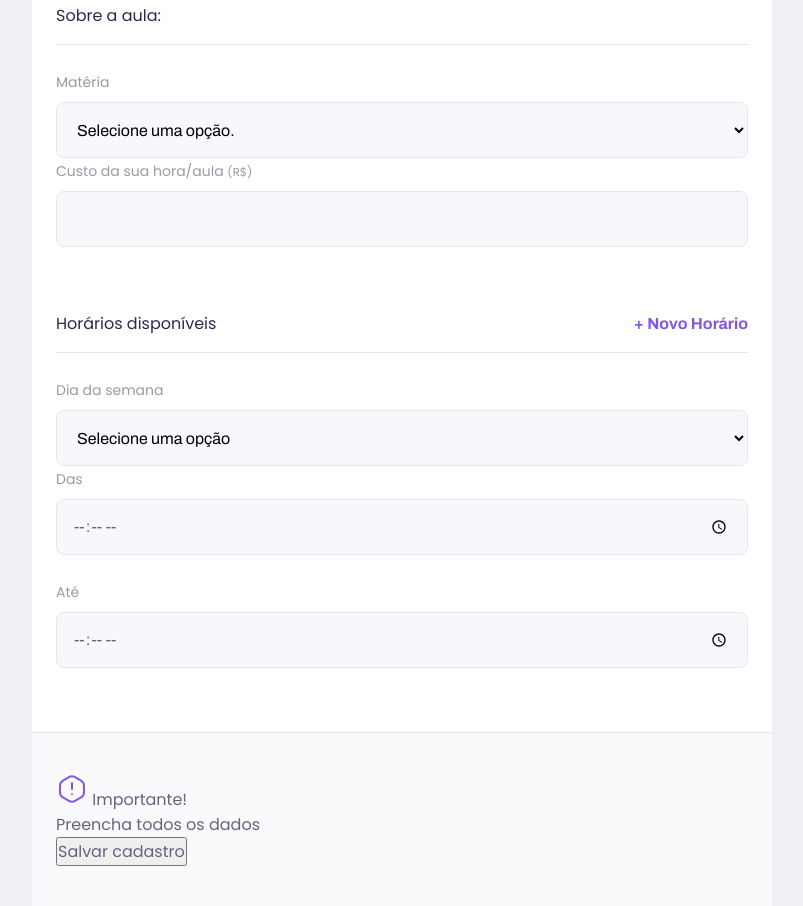
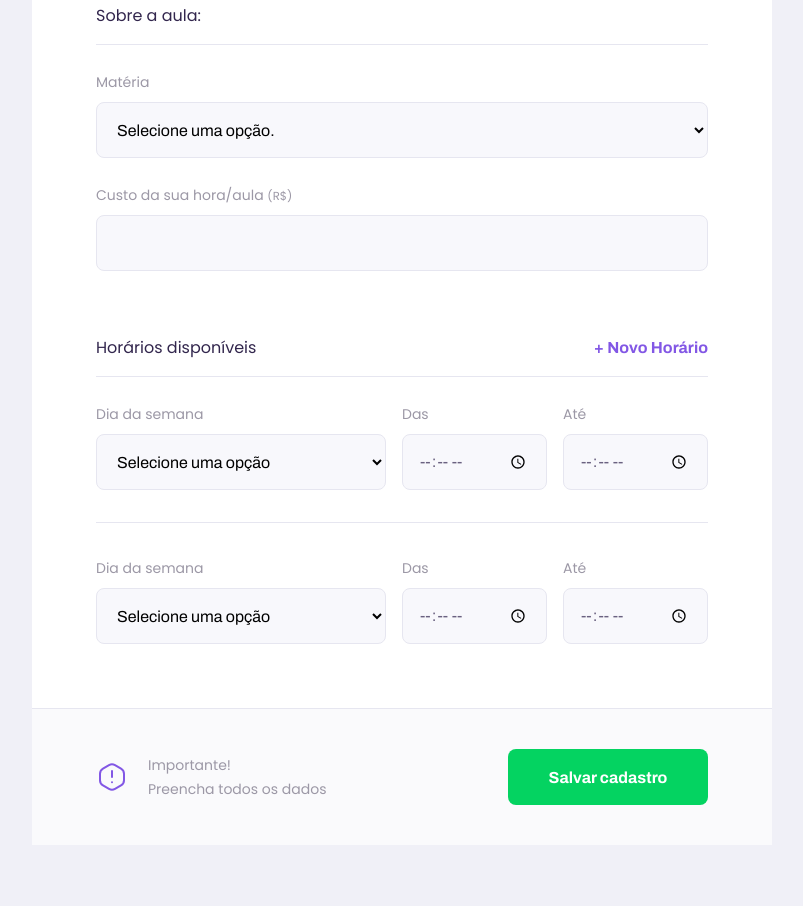
Before and after one commit to carloserocha/nlw, a plain HTML site: page give-classes.html in a window 1280 px wide. Shown: the part 1038-1944 px from the top of the page, without its empty margins (238-1041 px from the left). After the commit the page ends 1883 px from the top, so only its background shows below. Drawn offline with Linux system fonts and the light colour scheme; a script that the page names is missing.

Commit message:
CSS finalizado

```diff
--- a/give-classes.html
+++ b/give-classes.html
@@ -130,6 +130,34 @@
 
           </div>
 
+          <div class="schedule-item">
+
+            <div class="select-block">
+              <label for="weekday">Dia da semana</label>
+              <select name="weekday[]" required>
+                <option value="">Selecione uma opção</option>
+                <option value="0">Domingo</option>
+                <option value="1">Segunda-feira</option>
+                <option value="2">Terça-feira</option>
+                <option value="3">Quarta-feira</option>
+                <option value="4">Quinta-feira</option>
+                <option value="5">Sexta-feira</option>
+                <option value="6">Sábado</option>
+              </select>
+            </div>
+
+            <div class="input-block">
+              <label for="time_from">Das</label>
+              <input type="time" name="time_from[]" required>
+            </div>
+
+            <div class="input-block">
+              <label for="time_to">Até</label>
+              <input type="time" name="time_to[]" required>
+            </div>
+
+          </div>
+
         </fieldset>
 
       </form>
--- a/styles/partials/give-classes.css
+++ b/styles/partials/give-classes.css
@@ -57,7 +57,7 @@
 
 #page-give-classes .input-block+.input-block,
 #page-give-classes .input-block+.textarea-block,
-#page-give-classes .input-block+.input-block {
+#page-give-classes .select-block+.input-block {
     margin-top: 2.4rem;
 }
 
@@ -69,10 +69,86 @@
     margin-top: 6.4rem;
 }
 
+#page-give-classes main footer p {
+    display: flex;
+    align-items: center;
+    justify-content: center;
 
+    font-size: 1.4rem;
+    line-height: 2.4rem;
+
+    color: var(--color-text-complement);
+}
+
+#page-give-classes main footer img {
+    margin-right: 2rem;
+}
+
+#page-give-classes main footer button {
+    width: 100%;
+    height: 5.6rem;
+    background: var(--color-secondary);
+    color: var(--color-button-text);
+    border: 0;
+    border-radius: 0.8rem;
+    cursor: pointer;
+    font: 700 1.6rem Archivo;
+
+    display: flex;
+    align-items: center;
+    justify-content: center;
+    text-decoration: none;
+
+    transform: 0.2s;
+    margin-top: 3.2rem;
+}
+
+#page-give-classes main footer button:hover {
+    background: var(--color-secondary-dark);
+ }
+
+.schedule-item+.schedule-item {
+    margin-top: 3.2rem;
+    padding-top: 3.2rem;
+
+    border-top: 1px solid var(--color-line-in-white);
+}
 
 @media (min-width: 700px) {
     #page-give-classes #container {
         max-width: 100vw;
     }
+
+    #page-give-classes .page-header .header-content {
+        margin-bottom: 0;
+    }
+
+    #page-give-classes main fieldset {
+        padding: 0 64px;
+    }
+
+    .schedule-item {
+        display: grid;
+        grid-template-columns: 2fr 1fr 1fr;
+        gap: 1.6rem;
+    }
+
+
+    #page-give-classes #schedule-items .select-block + .input-block,
+    #page-give-classes #schedule-items .input-block + .input-block {
+        margin-top: 0;
+    }
+
+    #page-give-classes main footer {
+        padding: 40px 64px;
+        display: flex;
+        align-items: center;
+        justify-content: space-between;
+      }
+
+    #page-give-classes main footer button {
+        margin-top: 0;
+
+        width: 200px;
+    }
 }
```
